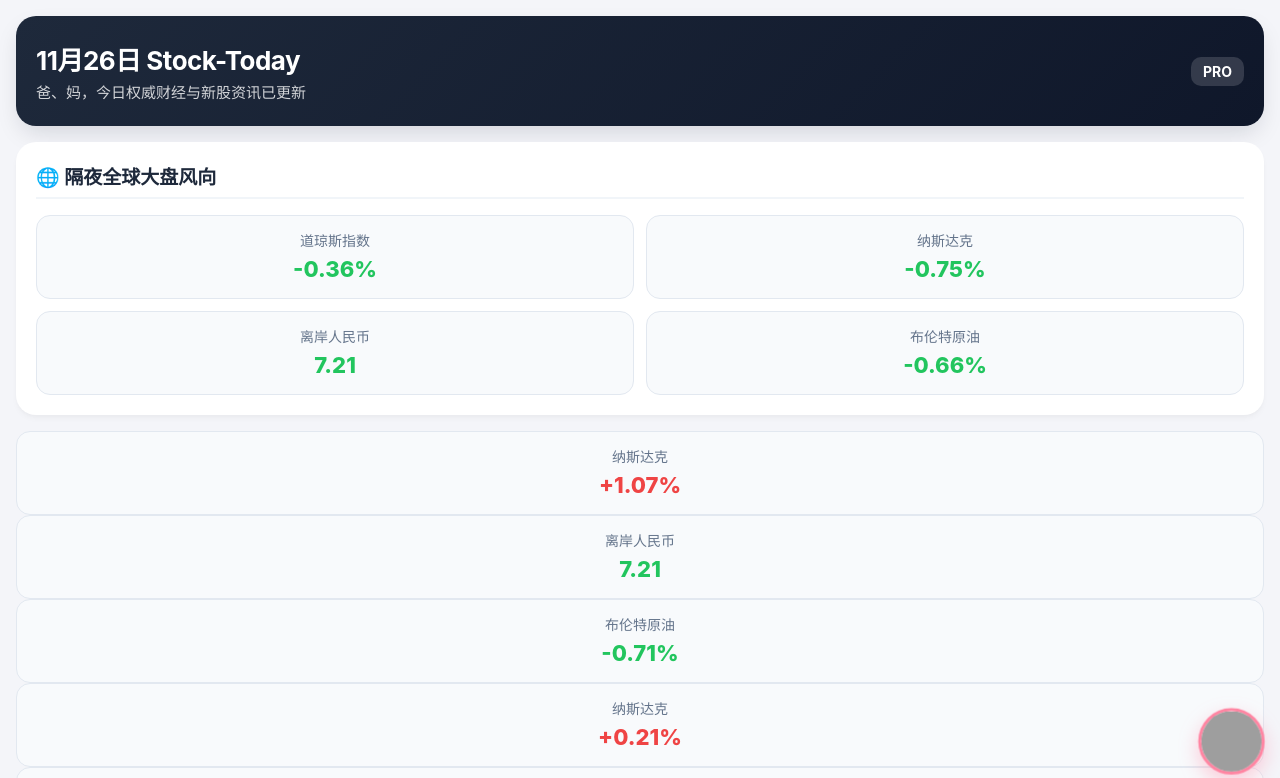
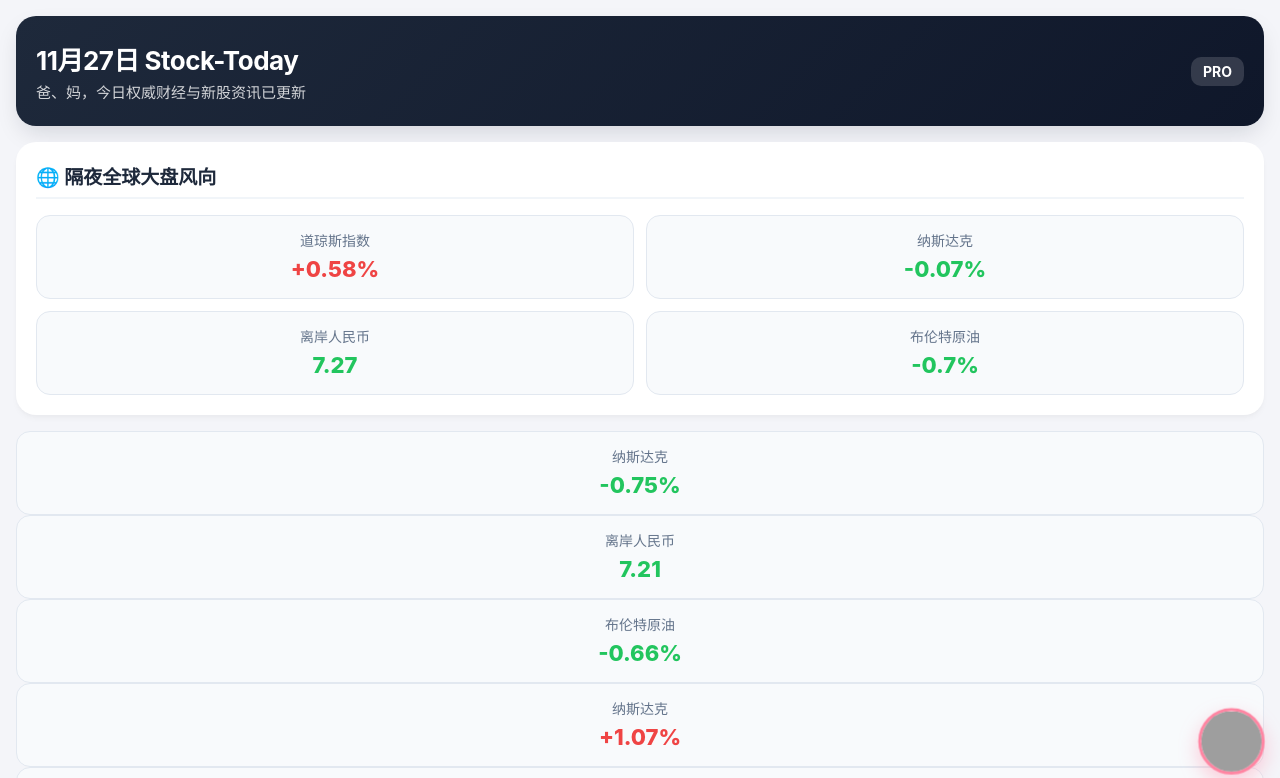
Before and after one commit to Emily-zihan/stock-today, a plain HTML site: page index.html in a window 1280 px wide. Shown: the top 778 px of the page. Drawn offline with Linux system fonts and the light colour scheme; grey boxes are pictures that could not be loaded.

Commit message:
🤖 自动更新每日理财早报资讯 [2026-11-27]

```diff
--- a/index.html
+++ b/index.html
@@ -282,7 +282,7 @@
   <!-- 顶部仪表盘 -->
   <div class="header">
     <div>
-      <h1 id="today-date">11月26日 Stock-Today</h1>
+      <h1 id="today-date">11月27日 Stock-Today</h1>
       <p>爸、妈，今日权威财经与新股资讯已更新</p>
     </div>
     <div class="brand-logo">PRO</div>
@@ -294,7 +294,21 @@
     <div class="market-grid">
       <div class="market-item">
         <div class="market-name">道琼斯指数</div>
-        <div class="market-val down">-0.36%</div>
+        <div class="market-val up">+0.58%</div>
+      </div>
+      <div class="market-item">
+        <div class="market-name">纳斯达克</div>
+        <div class="market-val down">-0.07%</div>
+      </div>
+      <div class="market-item">
+        <div class="market-name">离岸人民币</div>
+        <div class="market-val down">7.27</div>
+      </div>
+      <div class="market-item">
+        <div class="market-name">布伦特原油</div>
+        <div class="market-val down">-0.7%</div>
+      </div>
+    </div>
       </div>
       <div class="market-item">
         <div class="market-name">纳斯达克</div>
@@ -779,7 +793,7 @@
       <span>💡</span> DeepSeek AI 今日观盘指南
     </div>
     <div class="summary-content" id="today-summary">
-      半导体火热，红利资产稳，消费回暖，咱持好股不折腾。
+      半导体有支撑，红利稳，消费暖，拿住别追高。
     </div>
   </div>
 
@@ -868,6 +882,18 @@
 
     const threeStocks = [
       {
+        name: "科创智能",
+        raw_code: "301502",
+        badge: "今日申购",
+        badge_class: "badge-orange",
+        desc: "工业机器人伺服系统供应商，发行价合理。",
+        detail: "【公司简介】科创智能（301502）主营业务稳健，机构关注度高。\n\n【关注理由】工业机器人伺服系统供应商，发行价合理。\n\n【风险提示】市场有风险，投资需谨慎。",
+        related: [
+          { source: "巨潮资讯网", title: "科创智能最新公告及财报解读", url: "http://www.cninfo.com.cn/" },
+          { source: "财联社", title: "今日申购：机构最新深度研报", url: "https://www.cls.cn/" }
+        ]
+      },
+      {
         name: "华海精工",
         raw_code: "787001",
         badge: "今日申购",
@@ -880,27 +906,15 @@
         ]
       },
       {
-        name: "迈瑞医疗",
-        raw_code: "301505",
-        badge: "新股日历",
-        badge_class: "badge-purple",
-        desc: "创新医疗器械企业，拥有多项核心自主专利。",
-        detail: "【公司简介】迈瑞医疗（301505）主营业务稳健，机构关注度高。\n\n【关注理由】创新医疗器械企业，拥有多项核心自主专利。\n\n【风险提示】市场有风险，投资需谨慎。",
+        name: "中芯国际",
+        raw_code: "688981",
+        badge: "热门龙头",
+        badge_class: "badge-red",
+        desc: "晶圆代工龙头，受益于芯片复苏与国产替代。",
+        detail: "【公司简介】中芯国际（688981）主营业务稳健，机构关注度高。\n\n【关注理由】晶圆代工龙头，受益于芯片复苏与国产替代。\n\n【风险提示】市场有风险，投资需谨慎。",
         related: [
-          { source: "巨潮资讯网", title: "迈瑞医疗最新公告及财报解读", url: "http://www.cninfo.com.cn/" },
-          { source: "财联社", title: "新股日历：机构最新深度研报", url: "https://www.cls.cn/" }
-        ]
-      },
-      {
-        name: "星际科技",
-        raw_code: "787003",
-        badge: "明日申购",
-        badge_class: "badge-blue",
-        desc: "算力服务器散热模块龙头，成长性突出。",
-        detail: "【公司简介】星际科技（787003）主营业务稳健，机构关注度高。\n\n【关注理由】算力服务器散热模块龙头，成长性突出。\n\n【风险提示】市场有风险，投资需谨慎。",
-        related: [
-          { source: "巨潮资讯网", title: "星际科技最新公告及财报解读", url: "http://www.cninfo.com.cn/" },
-          { source: "财联社", title: "明日申购：机构最新深度研报", url: "https://www.cls.cn/" }
+          { source: "巨潮资讯网", title: "中芯国际最新公告及财报解读", url: "http://www.cninfo.com.cn/" },
+          { source: "财联社", title: "热门龙头：机构最新深度研报", url: "https://www.cls.cn/" }
         ]
       },
     ];
```
